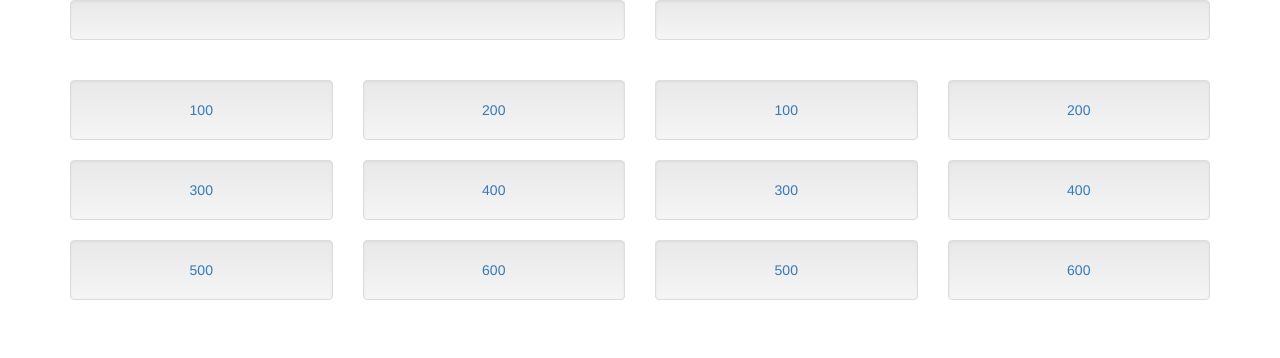
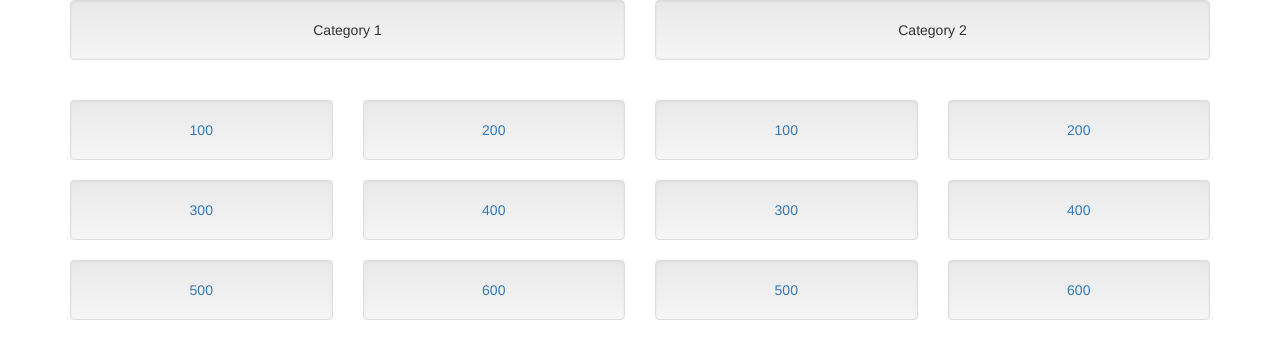
Before and after one commit to karenjiang/Prism, a plain HTML site: page game.html in a window 1280 px wide. Drawn offline with nearby package versions, Linux system fonts and the light colour scheme.

Commit message:
When one comma makes it not work
Added comma separated two items in the array, which was previously
causing an error

```diff
--- a/game.html
+++ b/game.html
@@ -23,7 +23,7 @@
 					{
 						question:"For how many years was Odysseus away?",
 						answers:["One month", "One year", "Ten years", "Twenty years"],
-						correctAnswer:3 //The correct answer is the fourth, but this is number 3 STARTING AT 0. I.e, first is "0", second is "1", third is "2", and fourth is "3"
+						correctAnswer:3, //The correct answer is the fourth, but this is number 3 STARTING AT 0. I.e, first is "0", second is "1", third is "2", and fourth is "3"
 						value:100
 					},
 					//200 points
```
